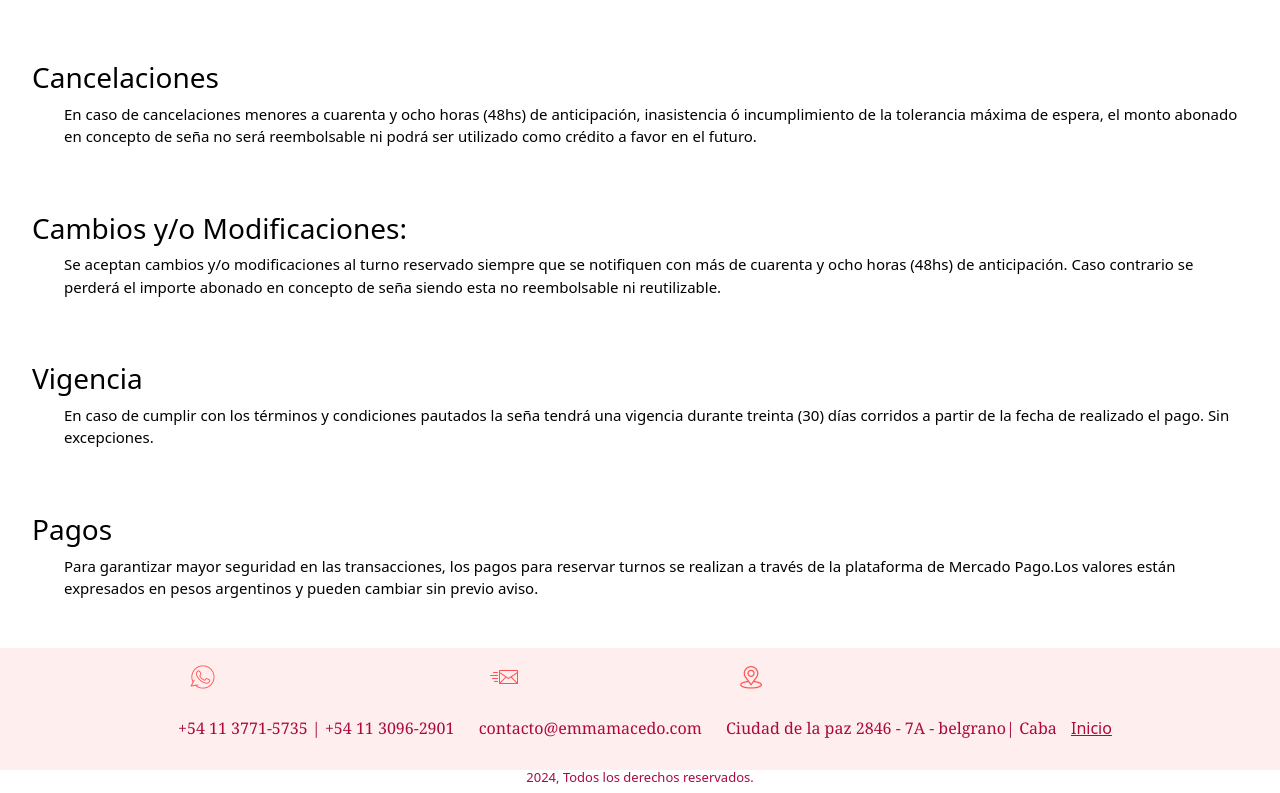
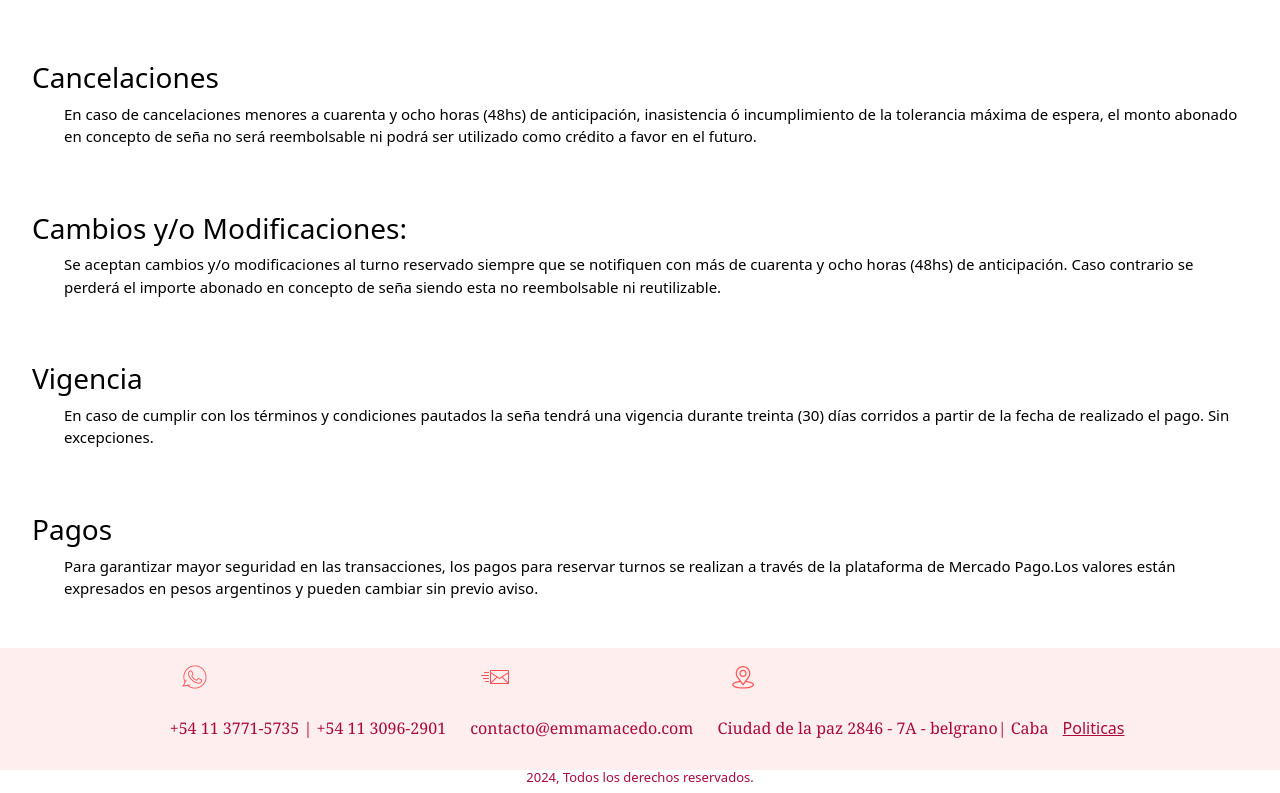
Before and after one commit to EmanuellaMacedo/macedo-estetica, a website: page html/politicas.html in a window 1280 px wide. Shown: the part 939-1732 px from the top of the page. Drawn offline with nearby package versions, Linux system fonts and the light colour scheme.

Commit message:
cambios en las paginas

```diff
--- a/html/politicas.html
+++ b/html/politicas.html
@@ -126,14 +126,17 @@
 
 <footer>
   <section>
+
+<div>
+<div class="cont-red">
+
 <div class="cont-c">
 <a class="button" href="https://wa.me/message/USASJ3EVEGC4D1" >
   <img src="../multimidia/whatsapp.png" alt="">clica aqui </a>
 </div>
 
-        <div class="cont-red">
 <div class="cont-c">
-                <img src="../multimidia/whatsapp.png" alt="whatsapp">
+  <img src="../multimidia/whatsapp.png" alt="">
   <p>+54 11 3771-5735 | +54 11 3096-2901</p>
 </div>
 
@@ -146,8 +149,11 @@
     <img src="../multimidia/ubicacion.png" alt="ubicacion">
     <p>Ciudad de la paz 2846 - 7A - belgrano| Caba</p>
 </div>
-            <div class="contenedor-c">
-              <a href="../index.html">Inicio</a>
+
+<div class="cont-c">
+    <a href="../html/politicas.html">Politicas </a>
+</div>
+
 </div>
 </div>
 </section>
@@ -160,6 +166,3 @@
 <script src="https://cdn.jsdelivr.net/npm/bootstrap@5.3.3/dist/js/bootstrap.bundle.min.js" integrity="sha384-YvpcrYf0tY3lHB60NNkmXc5s9fDVZLESaAA55NDzOxhy9GkcIdslK1eN7N6jIeHz" crossorigin="anonymous"></script>
 </body>
 </html>
-
-</body>
-</html>
```
Also changed, not shown: html/cursos.html (+9 -2 lines), html/productos.html (+8 -2 lines), html/servicios.html (+11 -8 lines). Lines whose indentation alone changed are shown as unchanged.
